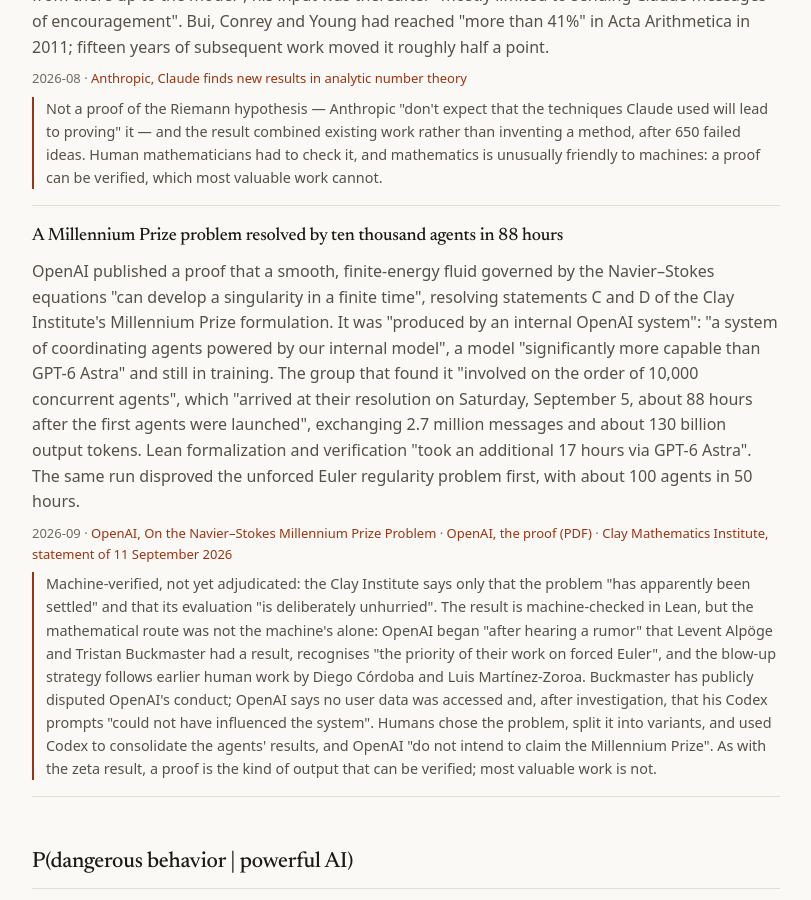
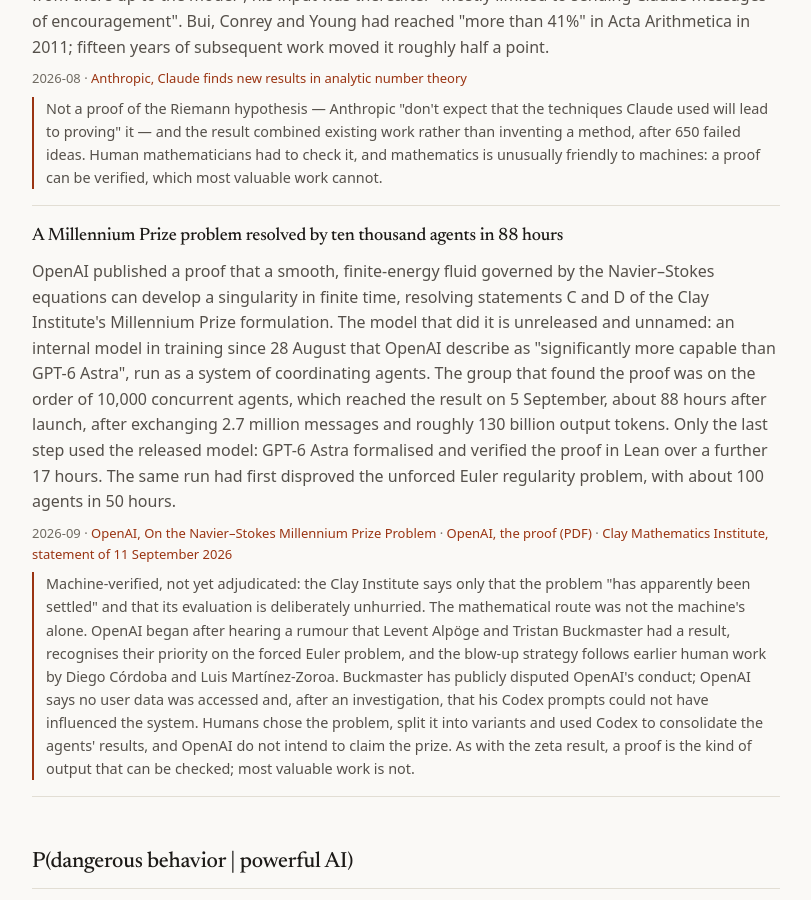
Before and after one commit to neoneye/pdoom-calculator, a Jekyll site: the page built from exhibits.html, in a window 1280 px wide and 900 px high, scrolled down 492 px. Shown: the whole window, without its empty margins (234-1045 px from the left). Built offline with Jekyll 4.4.1, drawn with Linux system fonts in a browser that asks for light colours.

Commit message:
Navier-Stokes exhibit: separate the solving model from GPT-6 Astra, paraphrase instead of quoting
Co-Authored-By: Claude Fable 5.1 <noreply@anthropic.com>

```diff
--- a/_data/exhibits.yml
+++ b/_data/exhibits.yml
@@ -52,16 +52,17 @@
   date: 2026-09
   what: >
     OpenAI published a proof that a smooth, finite-energy fluid governed by the
-    Navier–Stokes equations "can develop a singularity in a finite time", resolving
-    statements C and D of the Clay Institute's Millennium Prize formulation. It was
-    "produced by an internal OpenAI system": "a system of coordinating agents powered
-    by our internal model", a model "significantly more capable than GPT-6 Astra" and
-    still in training. The group that found it "involved on the order of 10,000
-    concurrent agents", which "arrived at their resolution on Saturday, September 5,
-    about 88 hours after the first agents were launched", exchanging 2.7 million
-    messages and about 130 billion output tokens. Lean formalization and verification
-    "took an additional 17 hours via GPT-6 Astra". The same run disproved the unforced
-    Euler regularity problem first, with about 100 agents in 50 hours.
+    Navier–Stokes equations can develop a singularity in finite time, resolving
+    statements C and D of the Clay Institute's Millennium Prize formulation. The model
+    that did it is unreleased and unnamed: an internal model in training since
+    28 August that OpenAI describe as "significantly more capable than GPT-6 Astra",
+    run as a system of coordinating agents. The group that found the proof was on the
+    order of 10,000 concurrent agents, which reached the result on 5 September, about
+    88 hours after launch, after exchanging 2.7 million messages and roughly 130
+    billion output tokens. Only the last step used the released model: GPT-6 Astra
+    formalised and verified the proof in Lean over a further 17 hours. The same run
+    had first disproved the unforced Euler regularity problem, with about 100 agents
+    in 50 hours.
   source:
     label: OpenAI, On the Navier–Stokes Millennium Prize Problem
     url: https://openai.com/index/navier-stokes-solution/
@@ -72,17 +73,18 @@
     label: Clay Mathematics Institute, statement of 11 September 2026
     url: https://www.claymath.org/news/navier-stokes-announcement/
   limits: >
-    Machine-verified, not yet adjudicated: the Clay Institute says only that the problem "has apparently
-    been settled" and that its evaluation "is deliberately unhurried". The result is
-    machine-checked in Lean, but the mathematical route was not the machine's alone: OpenAI began "after hearing a rumor" that Levent Alpöge and
-    Tristan Buckmaster had a result, recognises "the priority of their work on forced
-    Euler", and the blow-up strategy follows earlier human work by Diego Córdoba and
-    Luis Martínez-Zoroa. Buckmaster has publicly disputed OpenAI's conduct; OpenAI
-    says no user data was accessed and, after investigation, that his Codex prompts
-    "could not have influenced the system". Humans chose the problem, split it into
-    variants, and used Codex to consolidate the agents' results, and OpenAI "do not
-    intend to claim the Millennium Prize". As with the zeta result, a proof is the
-    kind of output that can be verified; most valuable work is not.
+    Machine-verified, not yet adjudicated: the Clay Institute says only that the
+    problem "has apparently been settled" and that its evaluation is deliberately
+    unhurried. The mathematical route was not the machine's alone. OpenAI began after
+    hearing a rumour that Levent Alpöge and Tristan Buckmaster had a result,
+    recognises their priority on the forced Euler problem, and the blow-up strategy
+    follows earlier human work by Diego Córdoba and Luis Martínez-Zoroa. Buckmaster
+    has publicly disputed OpenAI's conduct; OpenAI says no user data was accessed and,
+    after an investigation, that his Codex prompts could not have influenced the
+    system. Humans chose the problem, split it into variants and used Codex to
+    consolidate the agents' results, and OpenAI do not intend to claim the prize. As
+    with the zeta result, a proof is the kind of output that can be checked; most
+    valuable work is not.
 
 # --------------------------------------------------------- dangerous behavior
 
```
